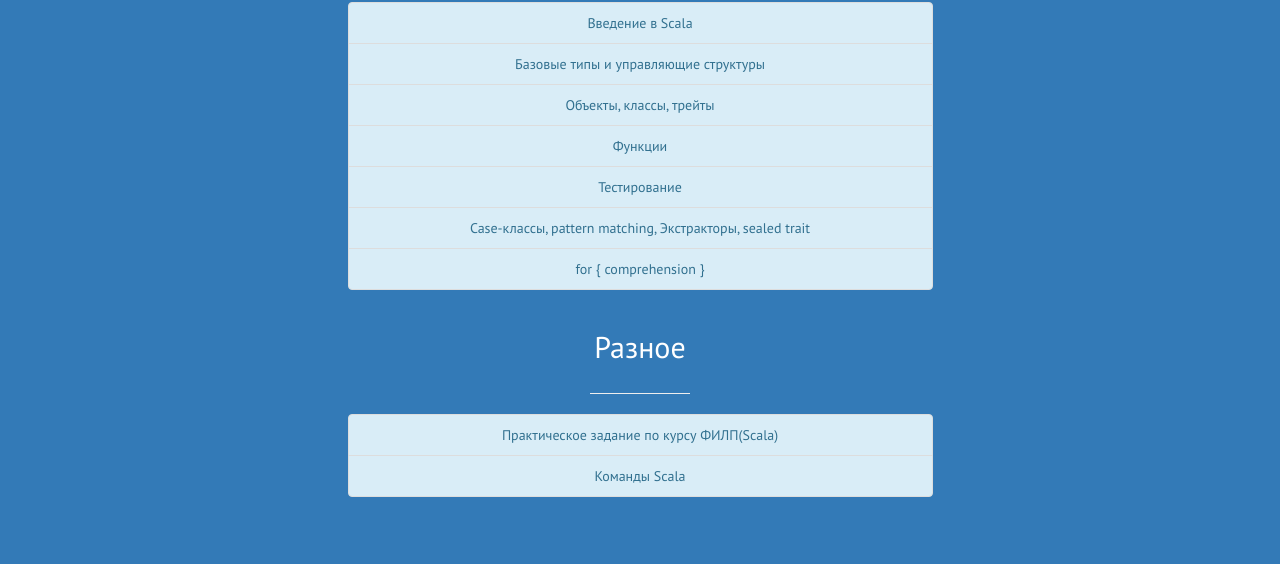
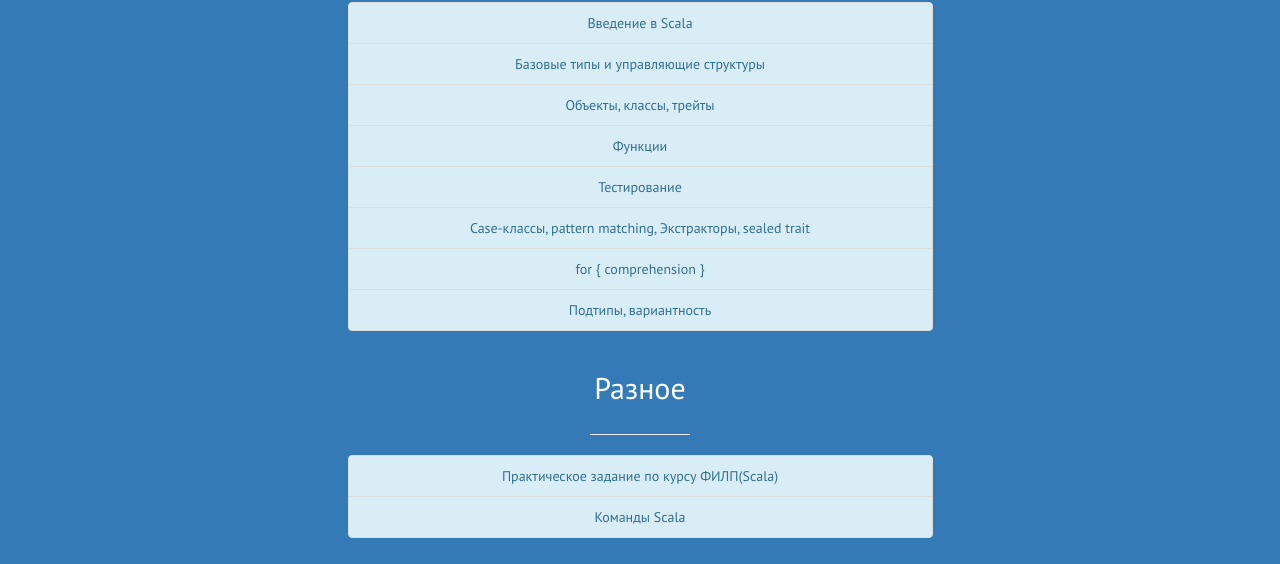
Before and after one commit to Morvell/BigZDev.ru, a plain HTML site: page scala.html in a window 1280 px wide. Shown: the part 952-1516 px from the top of the page. Drawn offline with Linux system fonts and the light colour scheme.

Commit message:
9 лекция

```diff
--- a/scala.html
+++ b/scala.html
@@ -50,6 +50,7 @@
     <a href="https://drive.google.com/open?id=1Z5Pg6ajigiFTvW8VVCuXtR9VPcqjkTMW" class="list-group-item list-group-item-info">Тестирование</a>
     <a href="https://drive.google.com/open?id=14R1Li8vzyavO_PAGS3BVdrLbOyclt27w" class="list-group-item list-group-item-info">Case-классы, pattern matching, Экстракторы, sealed trait</a>
     <a href="https://docs.google.com/presentation/d/12GQ4Wym3prEIJkPu3JsaD5qsj6Cz1-k5TA83paqzJsQ/edit" class="list-group-item list-group-item-info">for { comprehension }</a>
+    <a href="https://drive.google.com/open?id=1a20Rsiaqj-ZoaJii22Emun6yAqvjSn2d" class="list-group-item list-group-item-info">Подтипы, вариантность</a>
   </div>
                         </div>
                     </div>
```
